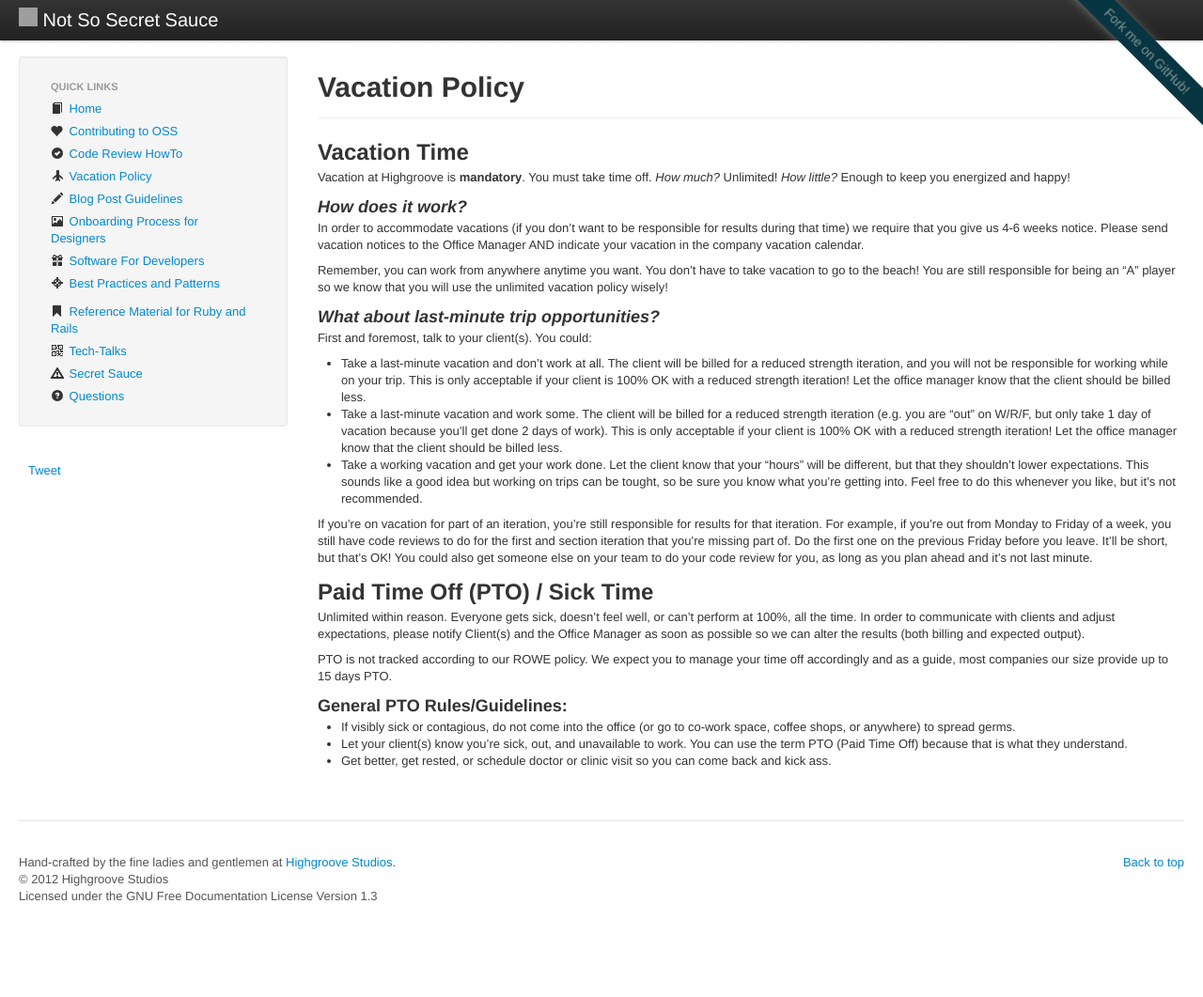
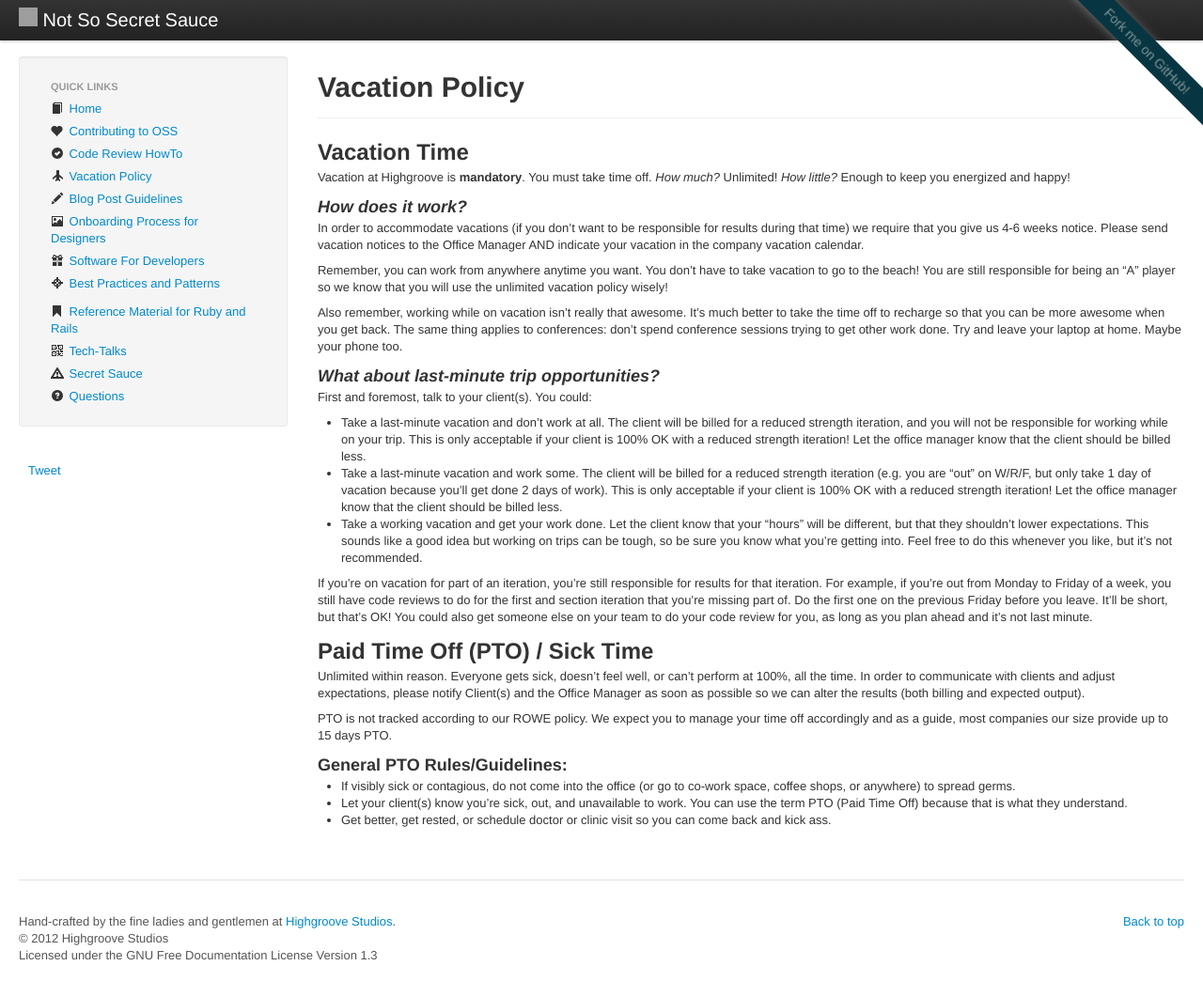
Before and after one commit to daveworth/not-so-secret-sauce, a Jekyll site: the page built from topics/vacation-policy.md, in a window 1280 px wide and 1062 px high. Shown: the whole window at 94% size. Built offline with Jekyll 4.4.1, drawn with Linux system fonts in a browser that asks for light colours; nearby versions of some CDN libraries; comment, search, counter and statistics services are not loaded; grey boxes are pictures that could not be loaded.

Commit message:
Adds discouragement to working vacations

```diff
--- a/topics/vacation-policy.md
+++ b/topics/vacation-policy.md
@@ -19,6 +19,12 @@ Remember, you can work from anywhere anytime you want. You don't have to take
 vacation to go to the beach! You are still responsible for being an "A" player
 so we know that you will use the unlimited vacation policy wisely!
 
+Also remember, working while on vacation isn't really that awesome.  It's much
+better to take the time off to recharge so that you can be more awesome when you
+get back. The same thing applies to conferences: don't spend conference sessions
+trying to get other work done. Try and leave your laptop at home. Maybe your phone
+too.
+
 ### *What about last-minute trip opportunities?*
 
 First and foremost, talk to your client(s). You could:
@@ -35,7 +41,7 @@ First and foremost, talk to your client(s). You could:
   manager know that the client should be billed less.
 * Take a working vacation and get your work done. Let the client know that your
   "hours" will be different, but that they shouldn't lower expectations.  This
-  sounds like a good idea but working on trips can be tought, so be sure you
+  sounds like a good idea but working on trips can be tough, so be sure you
   know what you're getting into. Feel free to do this whenever you like, but
   it's not recommended.
 
```
